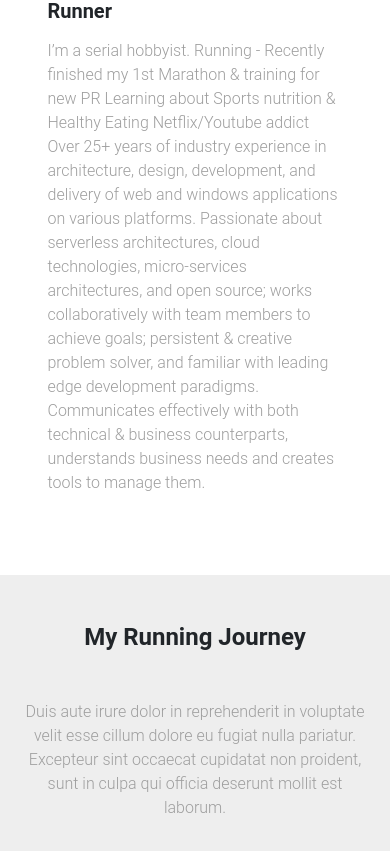
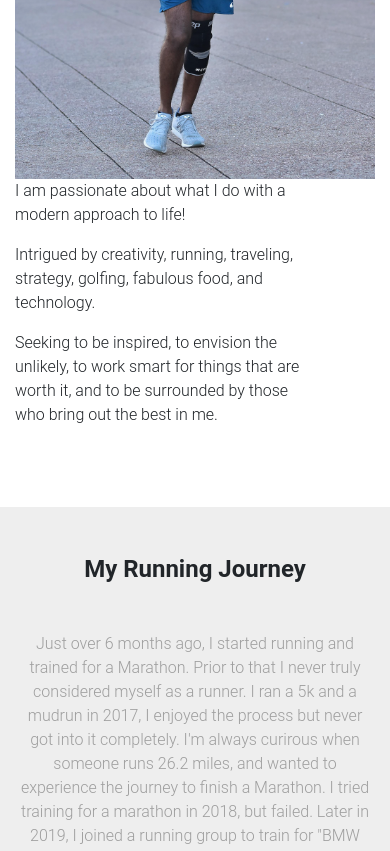
Before and after one commit to avinashdesireddy/avinashdesireddy.github.io, a Flask app: page / in a window 390 px wide. Shown: the part 1240-2091 px from the top of the page. Run offline with Flask 2, Linux system fonts and the light colour scheme; some libraries are stand-ins or nearby versions.

Commit message:
Landing page v1

```diff
--- /dev/null
+++ b/app.dockerapp/metadata.yml
@@ -0,0 +1,6 @@
+version: 0.1.0
+name: app
+description: My Personal Portfolio
+maintainers:
+  - name: avinashdesireddy
+    email: avinashr.desireddy@gmail.com
--- /dev/null
+++ b/app.dockerapp/parameters.yml
@@ -0,0 +1,2 @@
+flask:
+  port: 8080
--- a/app/static/css/style.css
+++ b/app/static/css/style.css
@@ -31,12 +31,10 @@ header,
 }
 
 .rgba-gradient {
-    background: rgba(35, 7, 77, 0.6);
-    /* fallback for old browsers */
-    background: -webkit-linear-gradient(to right, rgba(204, 83, 51, 0.6), rgba(35, 7, 77, 0.6));
-    /* Chrome 10-25, Safari 5.1-6 */
-    background: linear-gradient(to right, rgba(204, 83, 51, 0.6), rgba(35, 7, 77, 0.6));
-    /* W3C, IE 10+/ Edge, Firefox 16+, Chrome 26+, Opera 12+, Safari 7+ */
+    background-image: linear-gradient(to bottom, rgba(86, 62, 145, 0.63), rgba(245, 246, 252, 0.52)), url(../img/main-banner.png);
+    background-position: top center;
+    background-repeat: no-repeat;
+    background-size: cover;
 }
 
 
@@ -62,3 +60,8 @@ header,
     filter: progid:DXImageTransform.Microsoft.gradient( startColorstr='#002f4b', endColorstr='#00000000', GradientType=0);
     /* IE6-9 */
 }
+
+
+a.waves-effect, a.waves-light {
+    color: whitesmoke;
+}
--- a/app/templates/index.html
+++ b/app/templates/index.html
@@ -24,8 +24,7 @@
   <header>
     <!-- Navbar -->
     <nav class="navbar navbar-expand-lg navbar-dark fixed-top scrolling-navbar">
-      <div class="container">
-        <a class="navbar-brand" href="#">AD</a>
+      <div class="mx-auto d-sm-flex d-block flex-sm-nowrap">
         <button class="navbar-toggler" type="button" data-toggle="collapse" data-target="#navbarTogglerDemo02"
           aria-controls="navbarTogglerDemo02" aria-expanded="false" aria-label="Toggle navigation">
           <span class="navbar-toggler-icon"></span>
@@ -33,56 +32,24 @@
         <div class="collapse navbar-collapse" id="navbarTogglerDemo02">
           <ul class="navbar-nav mr-auto smooth-scroll">
             <li class="nav-item">
-              <a class="nav-link" href="#intro">Home
-              </a>
+              <a class="nav-link" href="#about" data-offset="90">About Me</a>
             </li>
             <li class="nav-item">
-              <a class="nav-link" href="#about" data-offset="90">About</a>
-            </li>
-            <li class="nav-item">
-              <a class="nav-link" href="#runningjourney" data-offset="90">Running Journey</a>
-            </li>
-            <li class="nav-item">
-              <a class="nav-link" href="#gallery" data-offset="90">Gallery</a>
-            </li>
-            <li class="nav-item">
-              <a class="nav-link" href="#testimonials" data-offset="30">Testimonials</a>
-            </li>
-            <li class="nav-item">
-              <a class="nav-link" href="#articles" data-offset="90">Articles</a>
-            </li>
-            <li class="nav-item">
-              <a class="nav-link" href="#contact" data-offset="90">Contact</a>
+              <a class="nav-link" href="#runningjourney" data-offset="90">My Running Journey</a>
             </li>
           </ul>
-          <!-- Social Icon  -->
-          <ul class="navbar-nav nav-flex-icons">
-            <li class="nav-item">
-              <a class="nav-link">
-                <i class="fab fa-facebook light-green-text-2"></i>
-              </a>
-            </li>
-            <li class="nav-item">
-              <a class="nav-link">
-                <i class="fab fa-twitter light-green-text-2"></i>
-              </a>
-            </li>
-            <li class="nav-item">
-              <a class="nav-link">
-                <i class="fab fa-instagram light-green-text-2"></i>
-              </a>
-            </li>
-          </ul>
+
         </div>
       </div>
     </nav>
     <!-- Navbar -->
     <!-- Full Page Intro -->
-    <div id="intro-section" class="view">
-      <!-- <video class="video-intro" poster="https://mdbootstrap.com/img/Photos/Others/background.jpg" playsinline
+    <div id="intro-section" class="view" poster="{{ url_for('static', filename='img/main-banner.png') }}">
+      <!--       <video class="video-intro" poster="{{ url_for('static', filename='img/main-banner.png') }}" playsinline
                 autoplay muted loop>
                 <source src="https://mdbootstrap.com/img/video/animation.mp4" type="video/mp4">
-            </video> -->
+            </video>
+ -->
       <!-- Mask & flexbox options-->
       <div class="mask rgba-gradient d-flex justify-content-center align-items-center">
         <!-- Content -->
@@ -93,7 +60,40 @@
             <div class="col-md-12 mb-4 white-text text-center wow fadeIn">
               <h3 class="display-3 font-weight-bold white-text mb-0 pt-md-5 pt-5">Avinash Desireddy</h3>
               <hr class="hr-light my-4 w-50">
-              <h4 class="subtext-header mt-2 mb-4">Runner, Problem Solver and Solutions Architect</h4>
+              <h4 class="subtext-header mt-2 mb-4">
+                <!-- Social buttons -->
+                <ul class="list-unstyled list-inline text-center">
+                  <li class="list-inline-item">
+                    <a class="btn-floating btn-fb mx-1" href="https://www.facebook.com/avinashdesireddy"
+                      target="_blank">
+                      <i class="fab fa-facebook"> </i>
+                    </a>
+                  </li>
+                  <li class="list-inline-item">
+                    <a class="btn-floating btn-tw mx-1" href="https://twitter.com/avinashdesiredd" target="_blank">
+                      <i class="fab fa-twitter"> </i>
+                    </a>
+                  </li>
+                  <li class="list-inline-item">
+                    <a class="btn-floating btn-instagram mx-1" href="https://www.instagram.com/avinash_desireddy/"
+                      target="_blank">
+                      <i class="fab fa-instagram"> </i>
+                    </a>
+                  </li>
+                  <li class="list-inline-item">
+                    <a class="btn-floating btn-li mx-1" href="https://www.linkedin.com/in/avinashdesireddy/"
+                      target="_blank">
+                      <i class="fab fa-linkedin"> </i>
+                    </a>
+                  </li>
+                  <li class="list-inline-item">
+                    <a class="btn-floating btn-github mx-1" href="https://github.com/avinashdesireddy" target="_blank">
+                      <i class="fab fa-github"> </i>
+                    </a>
+                  </li>
+                </ul>
+                <!-- Social buttons -->
+              </h4>
               <!-- <a href="#!" class="btn btn-rounded btn-outline-white">
                                 <i class="fa fa-home"></i> Visit us
                             </a> -->
@@ -125,41 +125,30 @@
         </p>
 
         <!-- Grid row -->
-        <div class="row">
+        <div class="row justify-content-md-center">
 
           <!-- Grid column -->
-          <div class="col-lg-5 text-center text-lg-left">
-            <img class="img-fluid" src="https://mdbootstrap.com/img/Photos/Others/screens-section.jpg"
-              alt="Sample image">
+          <div class="col-lg-2 text-center text-lg-left">
+            <img class="img-fluid" src="{{ url_for('static', filename='img/about-me.png') }}" alt="About me">
           </div>
           <!-- Grid column -->
 
           <!-- Grid column -->
-          <div class="col-lg-7">
+          <div class="col-lg-6">
 
             <!-- Grid row -->
             <div class="row mb-3">
 
               <!-- Grid column -->
-              <div class="col-1">
-                <i class="fa fa-mail-forward fa-lg purple-text"></i>
-              </div>
-              <!-- Grid column -->
-
-              <!-- Grid column -->
               <div class="col-xl-10 col-md-11 col-10">
-                <h5 class="font-weight-bold mb-3">Runner</h5>
-                <p class="grey-text">I’m a serial hobbyist.
-                  Running - Recently finished my 1st Marathon & training for new PR
-                  Learning about Sports nutrition & Healthy Eating
-                  Netflix/Youtube addict
-
-                  Over 25+ years of industry experience in architecture, design, development, and delivery of web and
-                  windows applications on various platforms. Passionate about serverless architectures, cloud
-                  technologies, micro-services architectures, and open source; works collaboratively with team members
-                  to achieve goals; persistent & creative problem solver, and familiar with leading edge development
-                  paradigms. Communicates effectively with both technical & business counterparts, understands business
-                  needs and creates tools to manage them.
+                <p>I am passionate about what I do with a modern approach to life!</p>
+                <p>
+                  Intrigued by creativity, running, traveling, strategy, golfing, fabulous food, and technology.
+                </p>
+                <p>
+                  Seeking to be inspired, to envision the unlikely, to work smart for things that are worth it, and to
+                  be
+                  surrounded by those who bring out the best in me.
                 </p>
               </div>
               <!-- Grid column -->
@@ -185,10 +174,16 @@
         <!-- Section heading -->
         <h2 class="h1-responsive font-weight-bold mb-5">My Running Journey</h2>
         <!-- Section description -->
-        <p class="grey-text w-responsive mx-auto mb-5">Duis aute irure dolor in reprehenderit in
-          voluptate velit esse cillum dolore eu fugiat nulla pariatur. Excepteur sint occaecat
-          cupidatat non proident, sunt in culpa qui officia deserunt mollit est laborum.</p>
-
+        <p class="grey-text w-responsive mx-auto">Just over 6 months ago, I started running and trained for a Marathon.
+          Prior to that I never truly considered myself as a runner. I ran a 5k and a mudrun in 2017, I enjoyed the
+          process but never got into it completely. I'm always curirous when someone runs 26.2 miles, and
+          wanted to experience the journey to finish a Marathon. I tried training for a marathon in 2018, but failed.
+          Later in 2019, I joined a running group to train for "BMW Dallas Marathon".
+        </p>
+        <p class="grey-text w-responsive mx-auto mb-5">
+          As my training progressed I became more disciplined. Completed my first Marathon on Dec 14th 2019. This
+          accomplishment submerged me into the world of running.
+        </p>
         <!-- Grid row -->
         <div class="row text-center">
 
@@ -196,7 +191,7 @@
           <div class="col-lg-4 col-md-12 mb-lg-4 mb-4">
             <!--Featured image-->
             <div class="view overlay rounded z-depth-1">
-              <img src="https://mdbootstrap.com/img/Photos/Others/images/58.jpg" class="img-fluid"
+              <img src="{{ url_for('static', filename='img/bmw-dallas.png') }}" class="img-fluid"
                 alt="Sample project image">
               <a>
                 <div class="mask rgba-white-slight"></div>
@@ -204,20 +199,35 @@
             </div>
             <!--Excerpt-->
             <div class="card-body pb-0">
-              <h4 class="font-weight-bold my-3">Marathon Finisher</h4>
-              <p class="grey-text">Temporibus autem quibusdam et aut officiis debitis aut rerum
-                necessitatibus saepe eveniet ut et voluptates repudiandae.
-              </p>
-              <a class="btn btn-purple btn-sm"><i class="fa fa-clone left"></i> View project</a>
+              <h4 class="font-weight-bold my-3">BMW Dallas Marathon</h4>
+              <p class="grey-text"></p>
             </div>
           </div>
           <!-- Grid column -->
 
           <!-- Grid column -->
-          <div class="col-lg-4 col-md-6 mb-md-0 mb-4">
+          <div class="col-lg-4 col-md-6">
             <!--Featured image-->
             <div class="view overlay rounded z-depth-1">
-              <img src="https://mdbootstrap.com/img/Photos/Others/project4.jpg" class="img-fluid"
+              <img src="{{ url_for('static', filename='img/hot-cake.png') }}" class="img-fluid"
+                alt="Sample project image">
+              <a>
+                <div class="mask rgba-white-slight"></div>
+              </a>
+            </div>
+            <!--Excerpt-->
+            <div class="card-body pb-0">
+              <h4 class="font-weight-bold my-3">Hotcake Hustle</h4>
+              <p class="grey-text"></p>
+            </div>
+          </div>
+          <!-- Grid column -->
+
+          <!-- Grid column -->
+          <div class="col-lg-4 col-md-6 mb-md-0 mb-4" style="display: hidden;">
+            <!--Featured image-->
+            <div class="view overlay rounded z-depth-1">
+              <img src="{{ url_for('static', filename='img/galloway-training.png') }}" class="img-fluid"
                 alt="Sample project image">
               <a>
                 <div class="mask rgba-white-slight"></div>
@@ -226,94 +236,7 @@
             <!--Excerpt-->
             <div class="card-body pb-0">
               <h4 class="font-weight-bold my-3">Run/Walk/Run</h4>
-              <p class="grey-text">Temporibus autem quibusdam et aut officiis debitis aut rerum
-                necessitatibus saepe eveniet ut et voluptates repudiandae.
-              </p>
-              <a class="btn btn-purple btn-sm"><i class="fa fa-clone left"></i> View project</a>
-            </div>
-          </div>
-          <!-- Grid column -->
-
-          <!-- Grid column -->
-          <div class="col-lg-4 col-md-6">
-            <!--Featured image-->
-            <div class="view overlay rounded z-depth-1">
-              <img src="https://mdbootstrap.com/img/Photos/Others/images/88.jpg" class="img-fluid"
-                alt="Sample project image">
-              <a>
-                <div class="mask rgba-white-slight"></div>
-              </a>
-            </div>
-            <!--Excerpt-->
-            <div class="card-body pb-0">
-              <h4 class="font-weight-bold my-3">Too Hot Too Cold</h4>
-              <p class="grey-text">Temporibus autem quibusdam et aut officiis debitis aut rerum
-                necessitatibus saepe eveniet ut et voluptates repudiandae.
-              </p>
-              <a class="btn btn-purple btn-sm"><i class="fa fa-clone left"></i>View project</a>
-            </div>
-          </div>
-          <!-- Grid column -->
-
-          <!-- Grid column -->
-          <div class="col-lg-4 col-md-6">
-            <!--Featured image-->
-            <div class="view overlay rounded z-depth-1">
-              <img src="https://mdbootstrap.com/img/Photos/Others/images/88.jpg" class="img-fluid"
-                alt="Sample project image">
-              <a>
-                <div class="mask rgba-white-slight"></div>
-              </a>
-            </div>
-            <!--Excerpt-->
-            <div class="card-body pb-0">
-              <h4 class="font-weight-bold my-3">Too Hot Too Cold</h4>
-              <p class="grey-text">Temporibus autem quibusdam et aut officiis debitis aut rerum
-                necessitatibus saepe eveniet ut et voluptates repudiandae.
-              </p>
-              <a class="btn btn-purple btn-sm"><i class="fa fa-clone left"></i>View project</a>
-            </div>
-          </div>
-          <!-- Grid column -->
-
-          <!-- Grid column -->
-          <div class="col-lg-4 col-md-6">
-            <!--Featured image-->
-            <div class="view overlay rounded z-depth-1">
-              <img src="https://mdbootstrap.com/img/Photos/Others/images/88.jpg" class="img-fluid"
-                alt="Sample project image">
-              <a>
-                <div class="mask rgba-white-slight"></div>
-              </a>
-            </div>
-            <!--Excerpt-->
-            <div class="card-body pb-0">
-              <h4 class="font-weight-bold my-3">Too Hot Too Cold</h4>
-              <p class="grey-text">Temporibus autem quibusdam et aut officiis debitis aut rerum
-                necessitatibus saepe eveniet ut et voluptates repudiandae.
-              </p>
-              <a class="btn btn-purple btn-sm"><i class="fa fa-clone left"></i>View project</a>
-            </div>
-          </div>
-          <!-- Grid column -->
-
-          <!-- Grid column -->
-          <div class="col-lg-4 col-md-6">
-            <!--Featured image-->
-            <div class="view overlay rounded z-depth-1">
-              <img src="https://mdbootstrap.com/img/Photos/Others/images/88.jpg" class="img-fluid"
-                alt="Sample project image">
-              <a>
-                <div class="mask rgba-white-slight"></div>
-              </a>
-            </div>
-            <!--Excerpt-->
-            <div class="card-body pb-0">
-              <h4 class="font-weight-bold my-3">Too Hot Too Cold</h4>
-              <p class="grey-text">Temporibus autem quibusdam et aut officiis debitis aut rerum
-                necessitatibus saepe eveniet ut et voluptates repudiandae.
-              </p>
-              <a class="btn btn-purple btn-sm"><i class="fa fa-clone left"></i>View project</a>
+              <p class="grey-text"></p>
             </div>
           </div>
           <!-- Grid column -->
@@ -347,13 +270,19 @@
           </a>
         </li>
         <li class="list-inline-item">
-          <a class="btn-floating btn-github mx-1" href="https://github.com/avinashdesireddy" target="_blank">
-            <i class="fab fa-github"> </i>
+          <a class="btn-floating btn-instagram mx-1" href="https://www.instagram.com/avinash_desireddy/"
+            target="_blank">
+            <i class="fab fa-instagram"> </i>
           </a>
         </li>
         <li class="list-inline-item">
           <a class="btn-floating btn-li mx-1" href="https://www.linkedin.com/in/avinashdesireddy/" target="_blank">
             <i class="fab fa-linkedin"> </i>
+          </a>
+        </li>
+        <li class="list-inline-item">
+          <a class="btn-floating btn-github mx-1" href="https://github.com/avinashdesireddy" target="_blank">
+            <i class="fab fa-github"> </i>
           </a>
         </li>
       </ul>
@@ -394,6 +323,17 @@
     // Animations Init
     new WOW().init();
   </script>
+
+  <!-- Global site tag (gtag.js) - Google Analytics -->
+  <script async src="https://www.googletagmanager.com/gtag/js?id=G-C2WFG0MT1T"></script>
+  <script>
+    window.dataLayer = window.dataLayer || [];
+    function gtag() { dataLayer.push(arguments); }
+    gtag('js', new Date());
+
+    gtag('config', 'G-C2WFG0MT1T');
+  </script>
+
 </body>
 
 </html>
```
Also changed, not shown: app.dockerapp/docker-compose.yml (added, +7 -0 lines), app/requirements.txt (added, +7 -0 lines), docker-compose.yaml (added, +7 -0 lines), app/static/img/about-me.png (added), app/static/img/bmw-dallas.png (added), app/static/img/galloway-training.png (added), 3 other files.
